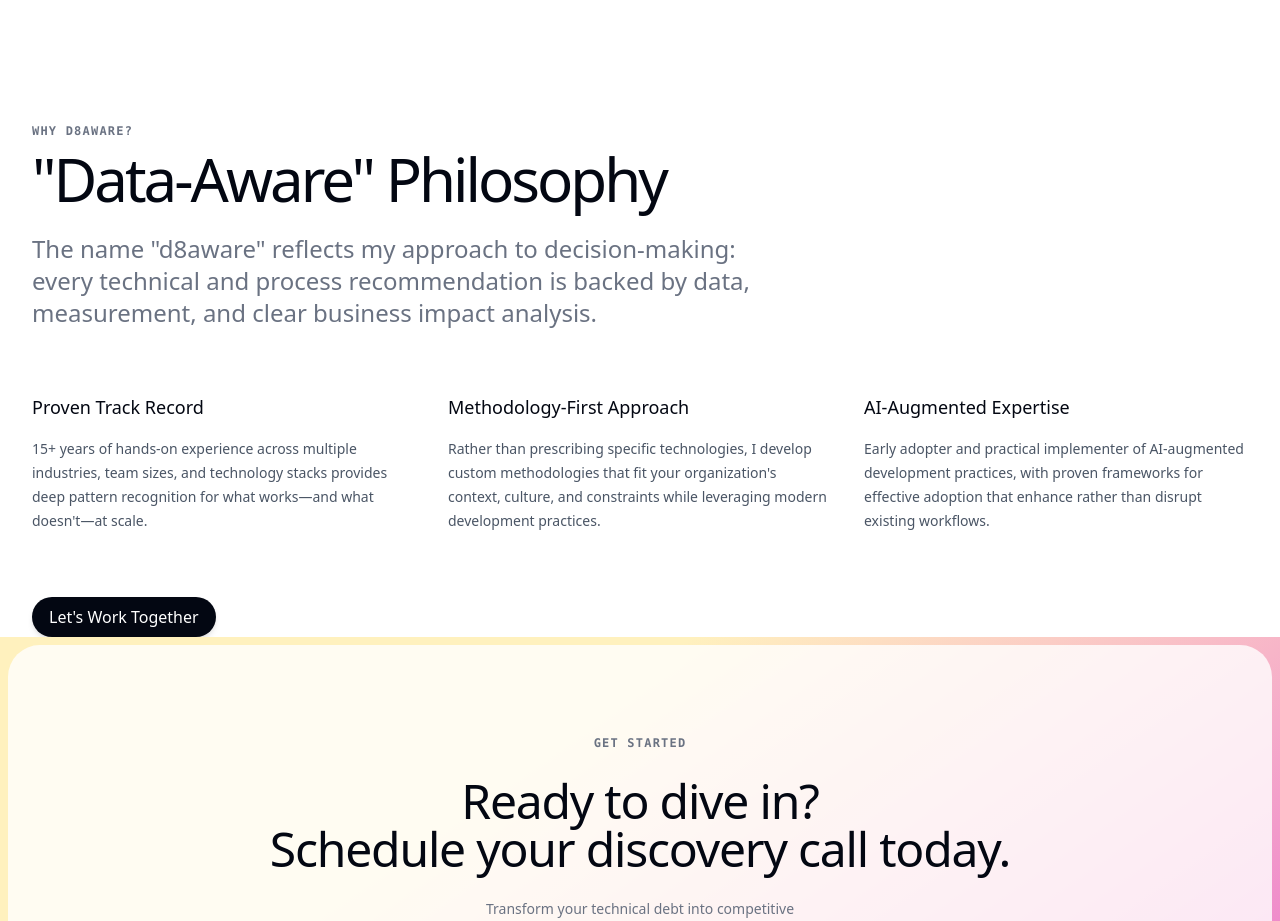
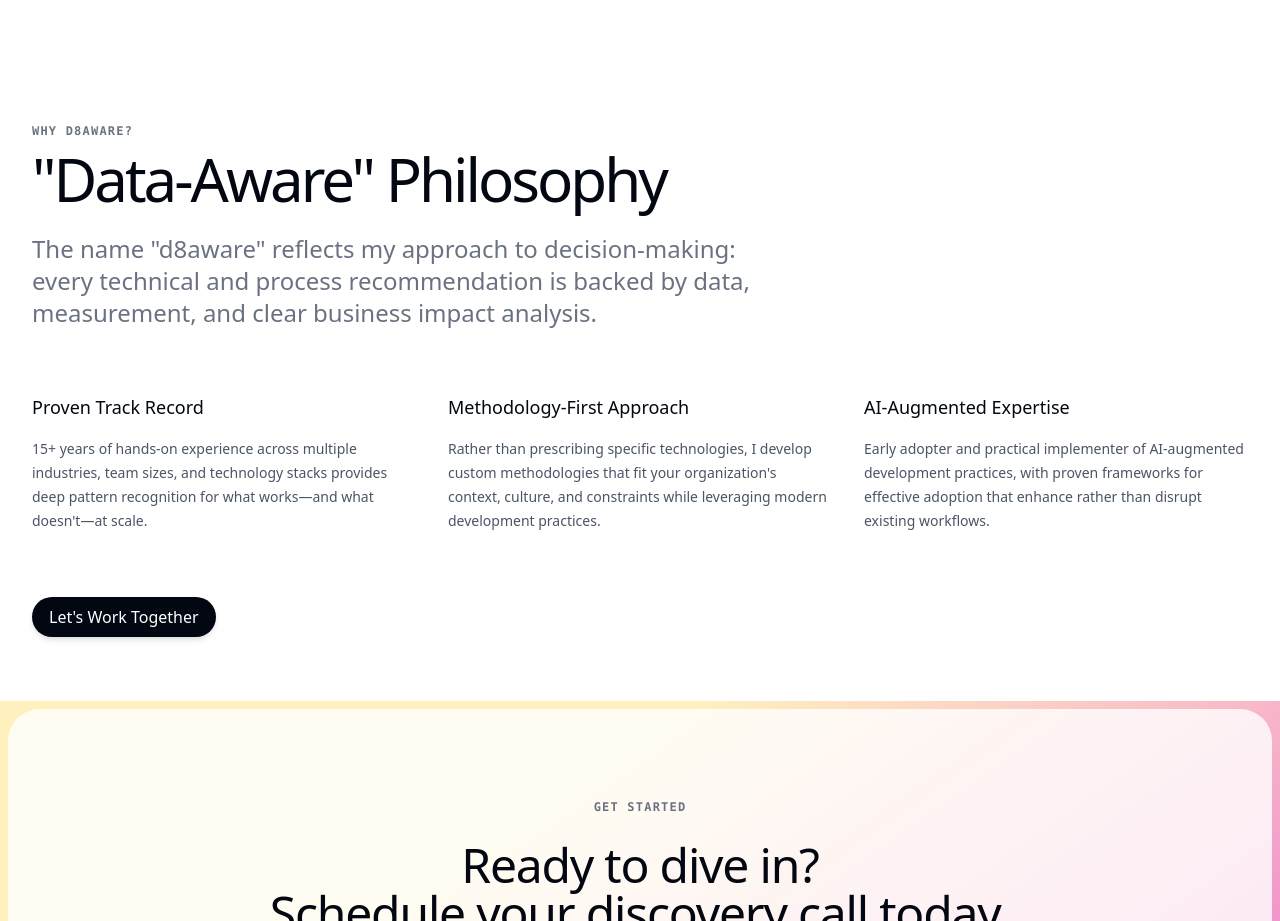
Before and after one commit to paulkoanui/consulting-website, a Next.js app: page /about in a window 1280 px wide. Shown: the part 3940-4861 px from the top of the page. Built offline with nearby package versions, Linux system fonts and the light colour scheme; a web font is replaced by a local one.

Commit message:
Add bottom padding to Why d8aware section

```diff
--- a/src/app/about/page.tsx
+++ b/src/app/about/page.tsx
@@ -279,7 +279,7 @@ function ConsultingFocus() {
 
 function WhyD8aware() {
   return (
-    <Container className="mt-32">
+    <Container className="mt-32 pb-16">
       <Subheading>Why d8aware?</Subheading>
       <Heading as="h3" className="mt-2">
         "Data-Aware" Philosophy
```
